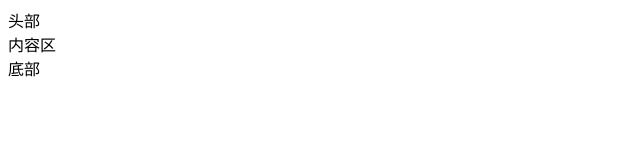
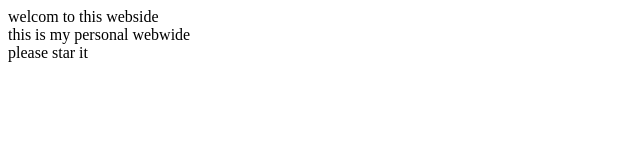
Before and after one commit to haleeey/haleeey.github.io, a plain HTML site: page index.html in a window 1280 px wide. Shown: the whole page, without its empty margins (0-640 px from the left). Drawn offline with Linux system fonts and the light colour scheme.

Commit message:
Update index.html

```diff
--- a/index.html
+++ b/index.html
@@ -7,9 +7,9 @@
 </head>
 <body>
   <div class="main">
-      <div id="header">头部</div>
-      <div id="content">内容区</div>
-      <div id="foot">底部</div>
+      <div id="header">welcom to this webside</div>
+      <div id="content">this is my personal webwide</div>
+      <div id="foot">please star it</div>
   </div>
 </body>
 </html>
```
